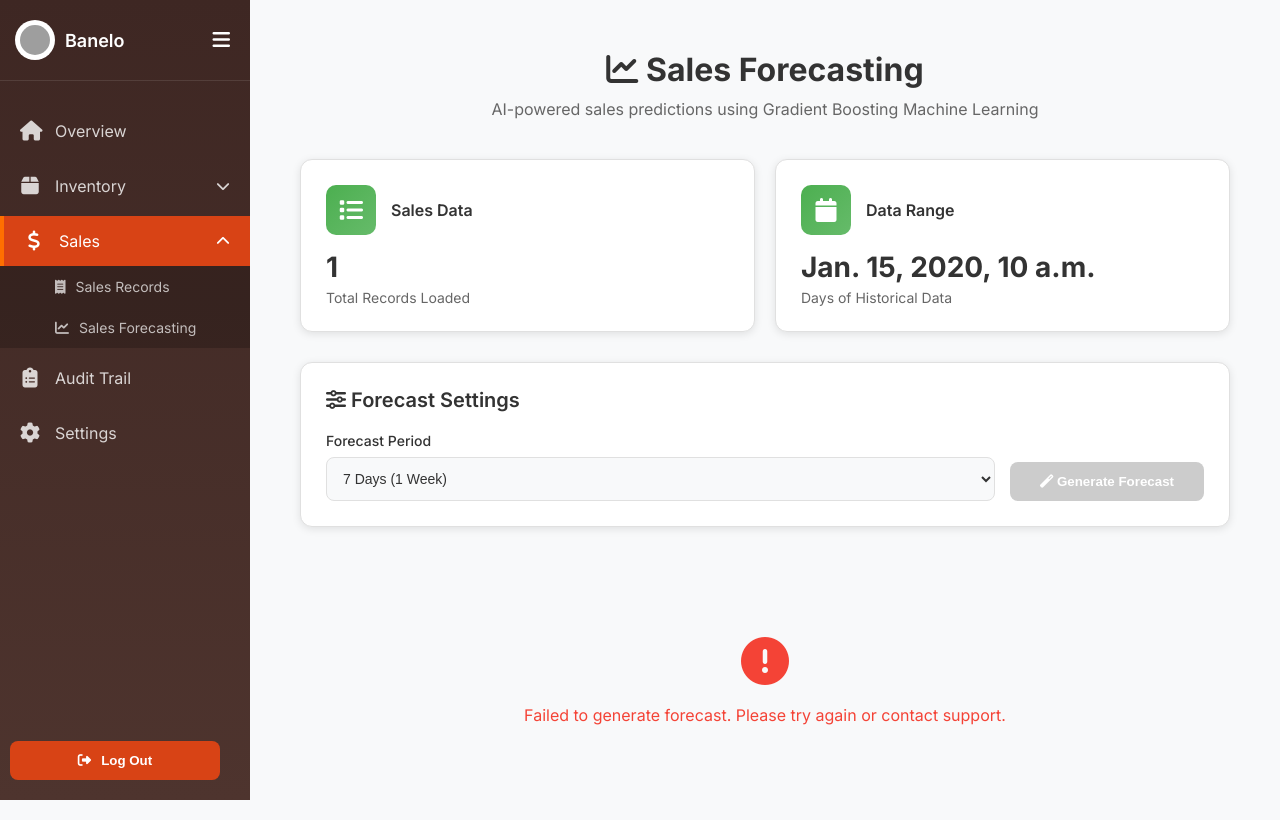
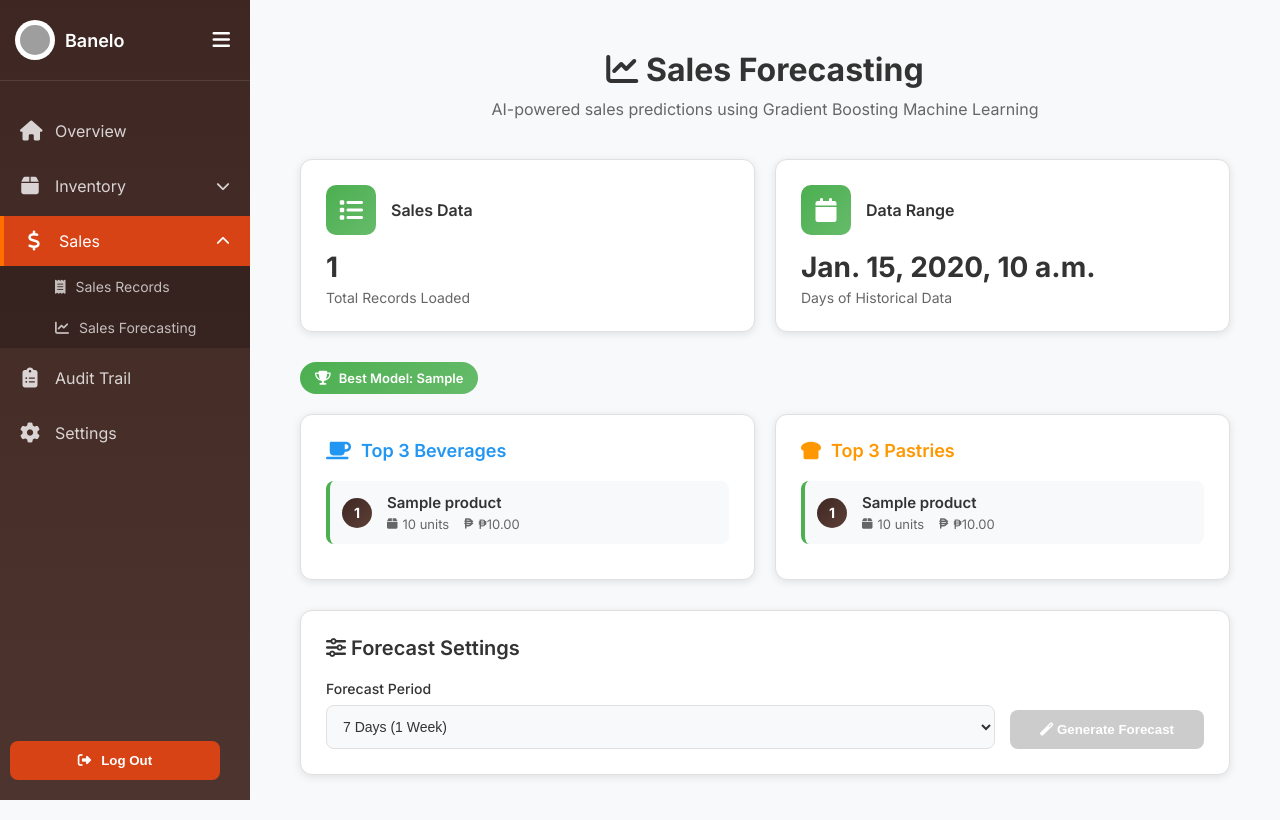
Before and after one commit to cld610101010110-lgtm/Banelo-Forecasting-DirectPostgre-main, a Django app: template baneloforecasting/dashboard/templates/dashboard/sales_forecasting.html in a window 1280 px wide. Shown: the top 820 px of the page. Run offline with Django 3.2, Linux system fonts and the light colour scheme; the template is opened without the code that fills it: most values are stand-ins (such as "Sample title", 1, 10 or a date in 2020); grey boxes are pictures that could not be loaded.

Commit message:
Integrate ML training results with sales forecasting UI
Features Added:
- Display top 3 products by category (Beverages & Pastries)
- Show best model from comparison metrics
- Load model comparison data from CSV
- Beautiful product cards with rankings
- Quantity and revenue stats for each product

Technical Changes:
- Updated sales_forecasting_view to load top_selling_products_by_category.csv
- Added model_comparison_metrics.csv parsing
- Enhanced UI with top products section
- Added model badge showing best performing algorithm
- Support for multiple model file names (linear_regression, gradient_boosting, forecasting)

Data Integration:
- Reads from uploaded CSV files (model_comparison_metrics.csv, top_selling_products_by_category.csv)
- Displays Linear Regression as best model (MAE: 1.0623)
- Shows top 3 beverages: Iced Coffee, Tea, Americano
- Shows top 3 pastries: Blueberry Muffin, Iced Mocha, Apple Turnover

```diff
--- a/baneloforecasting/dashboard/templates/dashboard/sales_forecasting.html
+++ b/baneloforecasting/dashboard/templates/dashboard/sales_forecasting.html
@@ -291,6 +291,115 @@
         font-size: 24px;
     }
 
+    /* Top Products Section */
+    .top-products-section {
+        display: grid;
+        grid-template-columns: repeat(auto-fit, minmax(350px, 1fr));
+        gap: 20px;
+        margin-bottom: 30px;
+    }
+
+    .top-products-card {
+        background: var(--card-bg);
+        padding: 25px;
+        border-radius: 12px;
+        box-shadow: 0 2px 8px rgba(0,0,0,0.1);
+        border: 1px solid var(--border-color);
+    }
+
+    .top-products-card h3 {
+        font-size: 18px;
+        font-weight: 600;
+        margin-bottom: 20px;
+        color: var(--text-primary);
+        display: flex;
+        align-items: center;
+        gap: 10px;
+    }
+
+    .top-products-card h3 i {
+        font-size: 20px;
+    }
+
+    .top-products-card h3.beverages {
+        color: #2196F3;
+    }
+
+    .top-products-card h3.pastries {
+        color: #FF9800;
+    }
+
+    .product-item {
+        display: flex;
+        align-items: center;
+        padding: 12px;
+        margin-bottom: 10px;
+        background: var(--bg-primary);
+        border-radius: 8px;
+        border-left: 4px solid #4CAF50;
+    }
+
+    .product-rank {
+        width: 30px;
+        height: 30px;
+        background: linear-gradient(135deg, #3E2723 0%, #5D4037 100%);
+        color: white;
+        border-radius: 50%;
+        display: flex;
+        align-items: center;
+        justify-content: center;
+        font-weight: 700;
+        font-size: 14px;
+        margin-right: 15px;
+        flex-shrink: 0;
+    }
+
+    .product-info {
+        flex: 1;
+    }
+
+    .product-name {
+        font-weight: 600;
+        color: var(--text-primary);
+        font-size: 15px;
+        margin-bottom: 4px;
+    }
+
+    .product-stats {
+        display: flex;
+        gap: 15px;
+        font-size: 13px;
+        color: var(--text-secondary);
+    }
+
+    .product-stats span {
+        display: flex;
+        align-items: center;
+        gap: 5px;
+    }
+
+    .product-stats i {
+        font-size: 12px;
+    }
+
+    /* Model Comparison Badge */
+    .model-badge {
+        background: linear-gradient(135deg, #4CAF50 0%, #66BB6A 100%);
+        color: white;
+        padding: 8px 15px;
+        border-radius: 20px;
+        font-size: 13px;
+        font-weight: 600;
+        display: inline-flex;
+        align-items: center;
+        gap: 8px;
+        margin-bottom: 20px;
+    }
+
+    .model-badge i {
+        font-size: 14px;
+    }
+
     /* Responsive */
     @media (max-width: 768px) {
         .controls-row {
@@ -302,6 +411,10 @@
         }
 
         .status-cards {
+            grid-template-columns: 1fr;
+        }
+
+        .top-products-section {
             grid-template-columns: 1fr;
         }
     }
@@ -345,7 +458,56 @@
         </div>
     </div>
 
+    {% if best_model %}
+    <!-- Model Badge -->
+    <div class="model-badge">
+        <i class="fas fa-trophy"></i>
+        Best Model: {{ best_model }}
+    </div>
+    {% endif %}
 
+    <!-- Top Selling Products -->
+    {% if top_beverages or top_pastries %}
+    <div class="top-products-section">
+        <!-- Top Beverages -->
+        {% if top_beverages %}
+        <div class="top-products-card">
+            <h3 class="beverages"><i class="fas fa-coffee"></i> Top 3 Beverages</h3>
+            {% for product in top_beverages %}
+            <div class="product-item">
+                <div class="product-rank">{{ forloop.counter }}</div>
+                <div class="product-info">
+                    <div class="product-name">{{ product.name }}</div>
+                    <div class="product-stats">
+                        <span><i class="fas fa-box"></i> {{ product.quantity }} units</span>
+                        <span><i class="fas fa-peso-sign"></i> ₱{{ product.total|floatformat:2 }}</span>
+                    </div>
+                </div>
+            </div>
+            {% endfor %}
+        </div>
+        {% endif %}
+
+        <!-- Top Pastries -->
+        {% if top_pastries %}
+        <div class="top-products-card">
+            <h3 class="pastries"><i class="fas fa-bread-slice"></i> Top 3 Pastries</h3>
+            {% for product in top_pastries %}
+            <div class="product-item">
+                <div class="product-rank">{{ forloop.counter }}</div>
+                <div class="product-info">
+                    <div class="product-name">{{ product.name }}</div>
+                    <div class="product-stats">
+                        <span><i class="fas fa-box"></i> {{ product.quantity }} units</span>
+                        <span><i class="fas fa-peso-sign"></i> ₱{{ product.total|floatformat:2 }}</span>
+                    </div>
+                </div>
+            </div>
+            {% endfor %}
+        </div>
+        {% endif %}
+    </div>
+    {% endif %}
 
     <!-- Forecast Controls -->
     <div class="forecast-controls">
```
Also changed, not shown: baneloforecasting/dashboard/views.py (+66 -3 lines).
